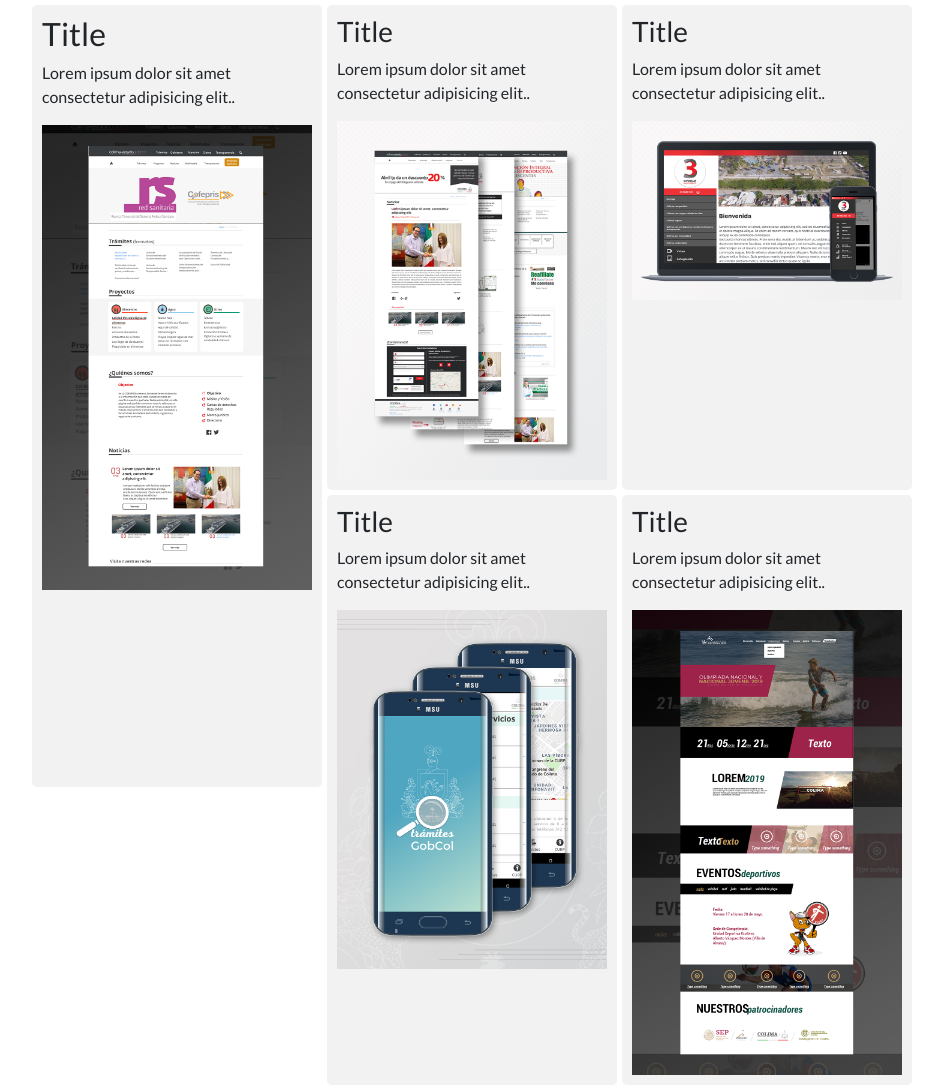
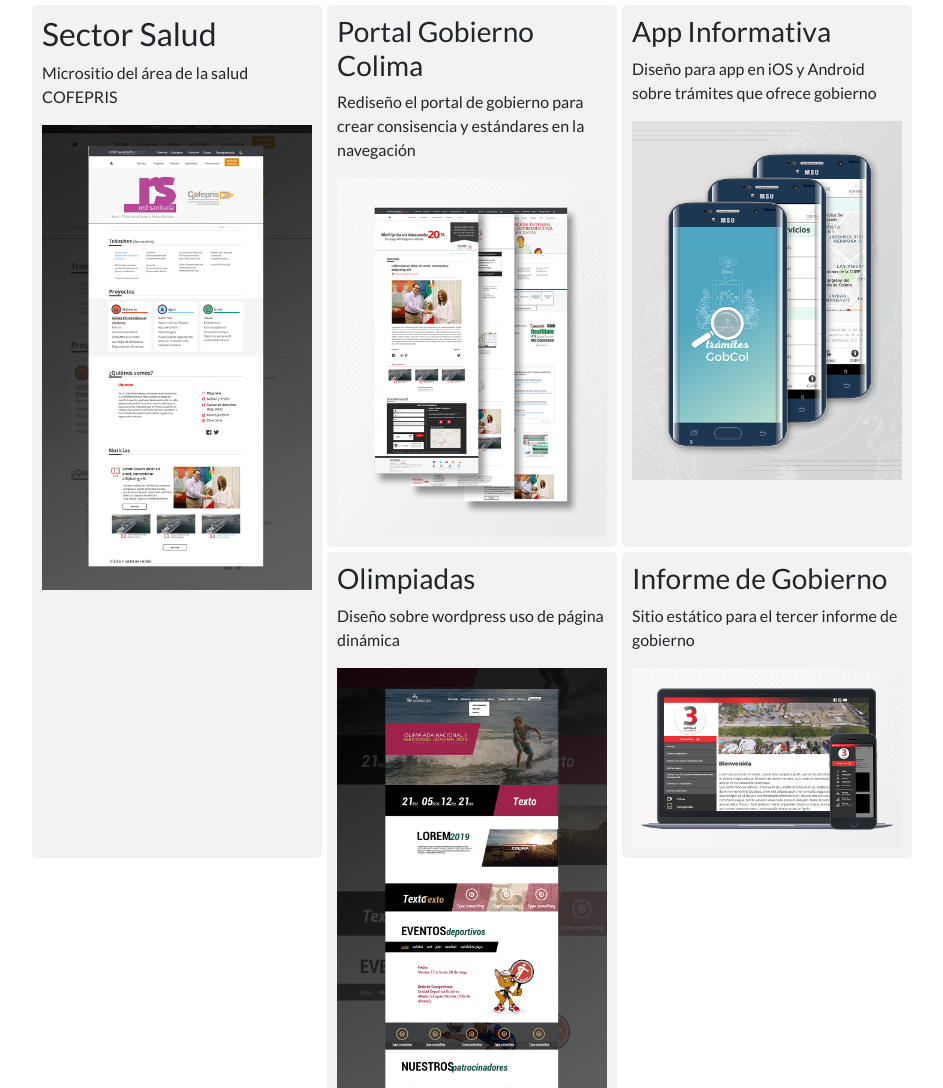
Before and after one commit to katalinai/proyecto-cv, a plain HTML site: page proyecto.html in a window 1280 px wide. Shown: the part 720-1808 px from the top of the page, without its empty margins (168-1111 px from the left). Drawn offline with nearby package versions, Linux system fonts and the light colour scheme.

Commit message:
titulos y detalle de proyectos

```diff
--- a/proyecto.html
+++ b/proyecto.html
@@ -49,38 +49,38 @@
             </div>
             <div class="item level-3">
                 <div class="proyect-info">
-                    <h2>Title</h2>
-                    <p<>Lorem ipsum dolor sit amet consectetur adipisicing elit..</p>
+                    <h2>Sector Salud</h2>
+                    <p<>Micrositio del área de la salud COFEPRIS</p>
                 </div>
                 <img src="assets/coespris.jpg">
             </div>
             <div class="item level-2">
                 <div class="proyect-info">
-                    <h3>Title</h3>
-                    <p<>Lorem ipsum dolor sit amet consectetur adipisicing elit..</p>
+                    <h3>Portal Gobierno Colima</h3>
+                    <p<>Rediseño el portal de gobierno para crear consisencia y estándares en la navegación</p>
                 </div>
                 <img src="assets/pu.jpg">
             </div>
             <div class="item level-2">
                 <div class="proyect-info">
-                    <h3>Title</h3>
-                    <p<>Lorem ipsum dolor sit amet consectetur adipisicing elit..</p>
-                </div>
-                <img src="assets/tercerinf.jpg">
-            </div>
-            <div class="item level-2">
-                <div class="proyect-info">
-                    <h3>Title</h3>
-                    <p<>Lorem ipsum dolor sit amet consectetur adipisicing elit..</p>
+                    <h3>App Informativa</h3>
+                    <p<>Diseño para app en iOS y Android sobre trámites que ofrece gobierno</p>
                 </div>
                 <img src="assets/tramitacolima.jpg">
             </div>
             <div class="item level-2">
                 <div class="proyect-info">
-                    <h3>Title</h3>
-                    <p<>Lorem ipsum dolor sit amet consectetur adipisicing elit..</p>
+                    <h3>Olimpiadas</h3>
+                    <p<>Diseño sobre wordpress uso de página dinámica</p>
                 </div>
                 <img src="assets/olimpiadas.jpg">
+            </div>
+            <div class="item level-1">
+                <div class="proyect-info">
+                    <h3>Informe de Gobierno</h3>
+                    <p<>Sitio estático para el tercer informe de gobierno</p>
+                </div>
+                <img src="assets/tercerinf.jpg">
             </div>
         </div>
         <div class="c">
```
